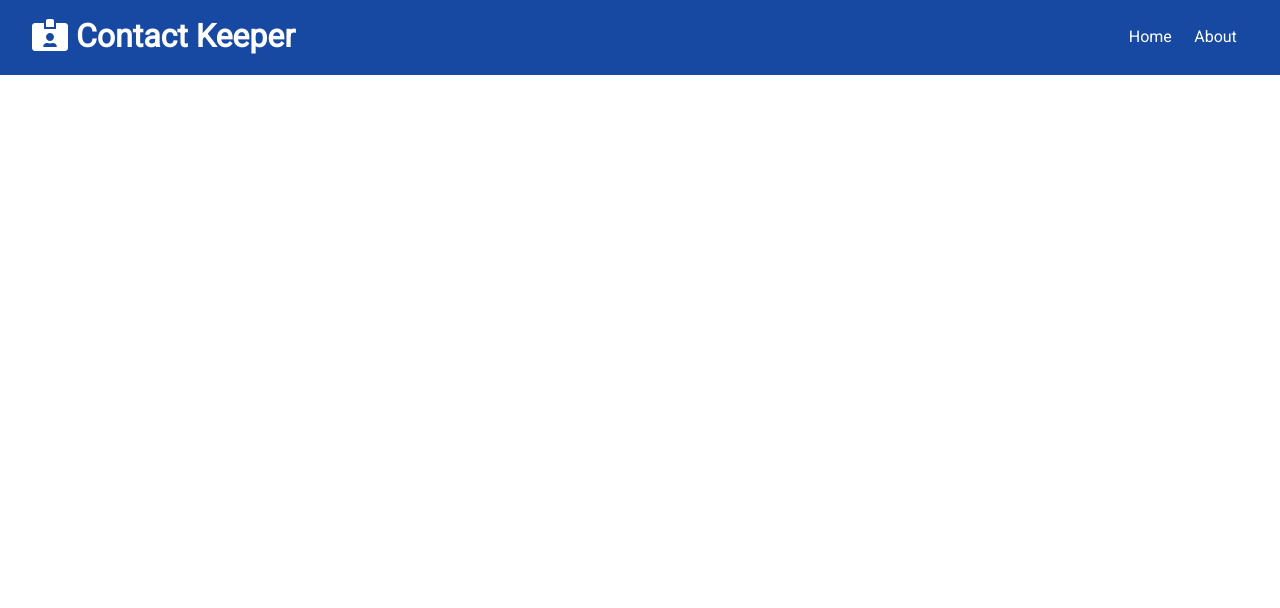
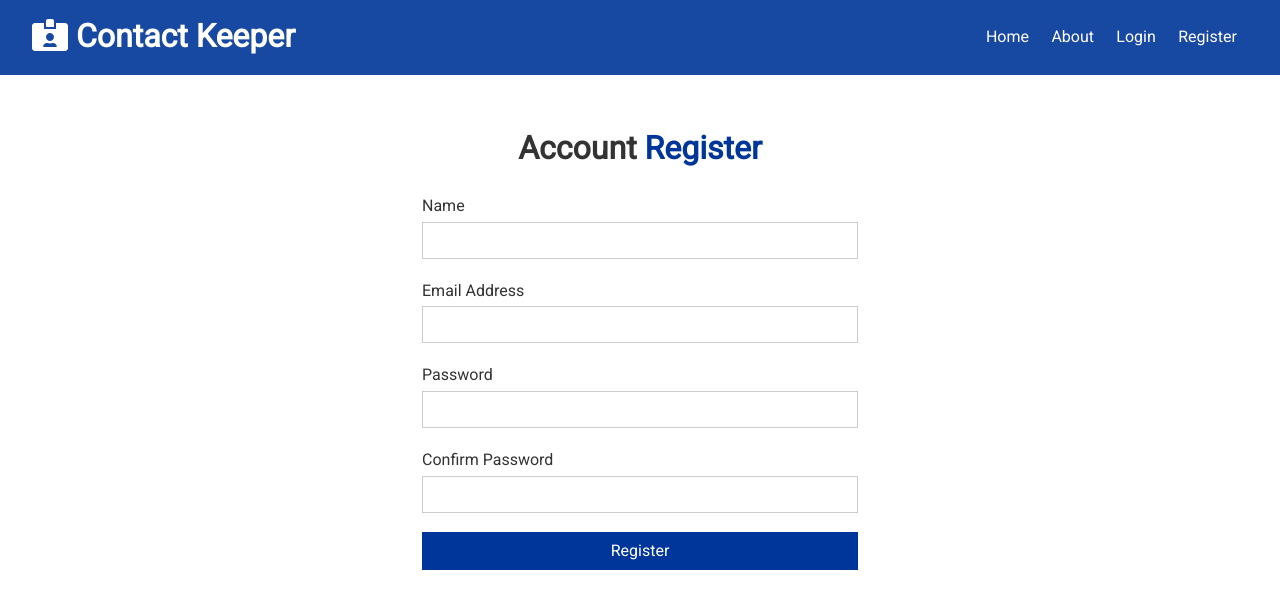
Before and after one commit to webguyty/ContactKeeper, a React (Create React App) app in the folder client/: page /register in a window 1280 px wide. Shown: the top 608 px of the page. Built offline with nearby package versions, Linux system fonts and the light colour scheme.

Commit message:
Added auth forms and routes

```diff
--- a/client/src/App.js
+++ b/client/src/App.js
@@ -3,6 +3,8 @@
 import { BrowserRouter as Router, Route, Switch } from 'react-router-dom';
 import Home from './components/pages/Home';
 import About from './components/pages/About';
+import Register from './components/auth/Register';
+import Login from './components/auth/Login';
 
 import ContactState from './context/contact/ContactState';
 import AuthState from './context/auth/AuthState';
@@ -19,6 +21,8 @@
               <Switch>
                 <Route exact path='/' component={Home} />
                 <Route exact path='/about' component={About} />
+                <Route exact path='/register' component={Register} />
+                <Route exact path='/login' component={Login} />
               </Switch>
             </div>
           </Fragment>
--- /dev/null
+++ b/client/src/components/auth/Login.js
@@ -0,0 +1,49 @@
+import React, { useState } from 'react';
+
+const Login = () => {
+  const [user, setUser] = useState({
+    email: '',
+    password: '',
+  });
+
+  const { email, password } = user;
+
+  const onChange = (e) => {
+    setUser({ ...user, [e.target.name]: e.target.value });
+  };
+
+  const onSubmit = (e) => {
+    e.preventDefault();
+    console.log('Login submit');
+  };
+
+  return (
+    <div className='form-container'>
+      <h1>
+        Account <span className='text-primary'>Register</span>{' '}
+      </h1>
+      <form onSubmit={onSubmit}>
+        <div className='form-group'>
+          <label htmlFor='email'>Email Address</label>
+          <input type='email' name='email' value={email} onChange={onChange} />
+        </div>
+        <div className='form-group'>
+          <label htmlFor='password'>Password</label>
+          <input
+            type='password'
+            name='password'
+            value={password}
+            onChange={onChange}
+          />
+        </div>
+        <input
+          type='submit'
+          value='Login'
+          className='btn btn-primary btn-block'
+        />
+      </form>
+    </div>
+  );
+};
+
+export default Login;
--- /dev/null
+++ b/client/src/components/auth/Register.js
@@ -0,0 +1,64 @@
+import React, { useState } from 'react';
+
+const Register = () => {
+  const [user, setUser] = useState({
+    name: '',
+    email: '',
+    password: '',
+    password2: '',
+  });
+
+  const { name, email, password, password2 } = user;
+
+  const onChange = (e) => {
+    setUser({ ...user, [e.target.name]: e.target.value });
+  };
+
+  const onSubmit = (e) => {
+    e.preventDefault();
+    console.log('Register submit');
+  };
+
+  return (
+    <div className='form-container'>
+      <h1>
+        Account <span className='text-primary'>Register</span>{' '}
+      </h1>
+      <form onSubmit={onSubmit}>
+        <div className='form-group'>
+          <label htmlFor='name'>Name</label>
+          <input type='text' name='name' value={name} onChange={onChange} />
+        </div>
+        <div className='form-group'>
+          <label htmlFor='email'>Email Address</label>
+          <input type='email' name='email' value={email} onChange={onChange} />
+        </div>
+        <div className='form-group'>
+          <label htmlFor='password'>Password</label>
+          <input
+            type='password'
+            name='password'
+            value={password}
+            onChange={onChange}
+          />
+        </div>
+        <div className='form-group'>
+          <label htmlFor='password2'>Confirm Password</label>
+          <input
+            type='password'
+            name='password2'
+            value={password2}
+            onChange={onChange}
+          />
+        </div>
+        <input
+          type='submit'
+          value='Register'
+          className='btn btn-primary btn-block'
+        />
+      </form>
+    </div>
+  );
+};
+
+export default Register;
--- a/client/src/components/layout/Navbar.js
+++ b/client/src/components/layout/Navbar.js
@@ -15,6 +15,12 @@
         <li>
           <Link to='/about'>About</Link>
         </li>
+        <li>
+          <Link to='/login'>Login</Link>
+        </li>
+        <li>
+          <Link to='/register'>Register</Link>
+        </li>
       </ul>
     </div>
   );
```
